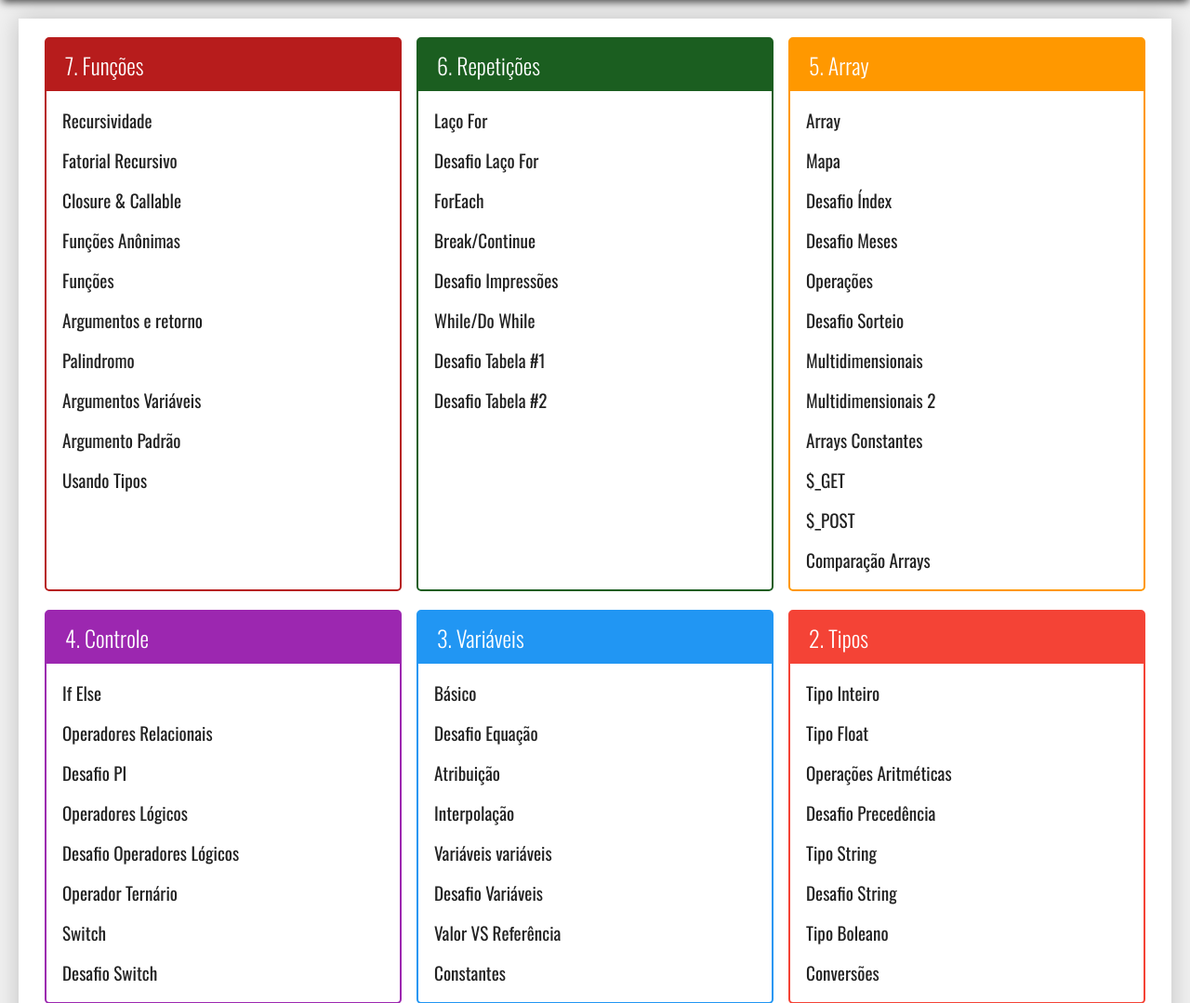
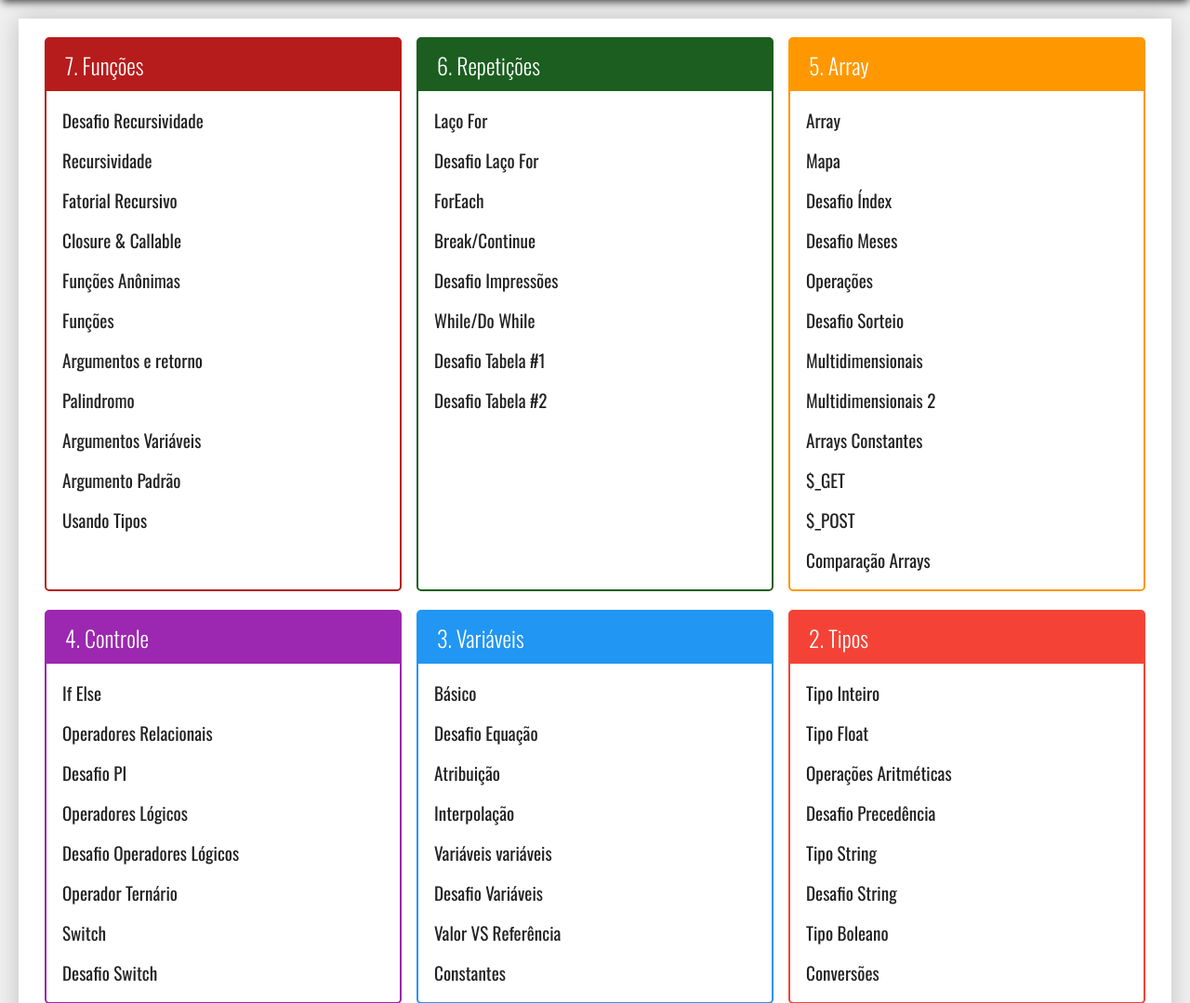
Before and after one commit to desenvolveronica/Exerc-cios-PHP, a PHP site: page / in a window 1280 px wide. Shown: the part 120-1199 px from the top of the page at 93% size. Run offline with PHP 8.4, Linux system fonts and the light colour scheme.

Commit message:
Desafio Recursividade

```diff
--- /dev/null
+++ b/funcoes/desafio_recursividade.php
@@ -0,0 +1,3 @@
+<div class="titulo">Desafio Recursividade</div>
+
+<?php
--- a/index.php
+++ b/index.php
@@ -20,6 +20,11 @@
             <div class="modulo vermelho-escuro">
                 <h3>7. Funções</h3>
                 <ul>
+                    <li>
+                        <a href="exercicio.php?dir=funcoes&file=desafio_recursividade">
+                            Desafio Recursividade
+                        </a>
+                    </li>
                     <li>
                         <a href="exercicio.php?dir=funcoes&file=recursividade">
                             Recursividade
```
